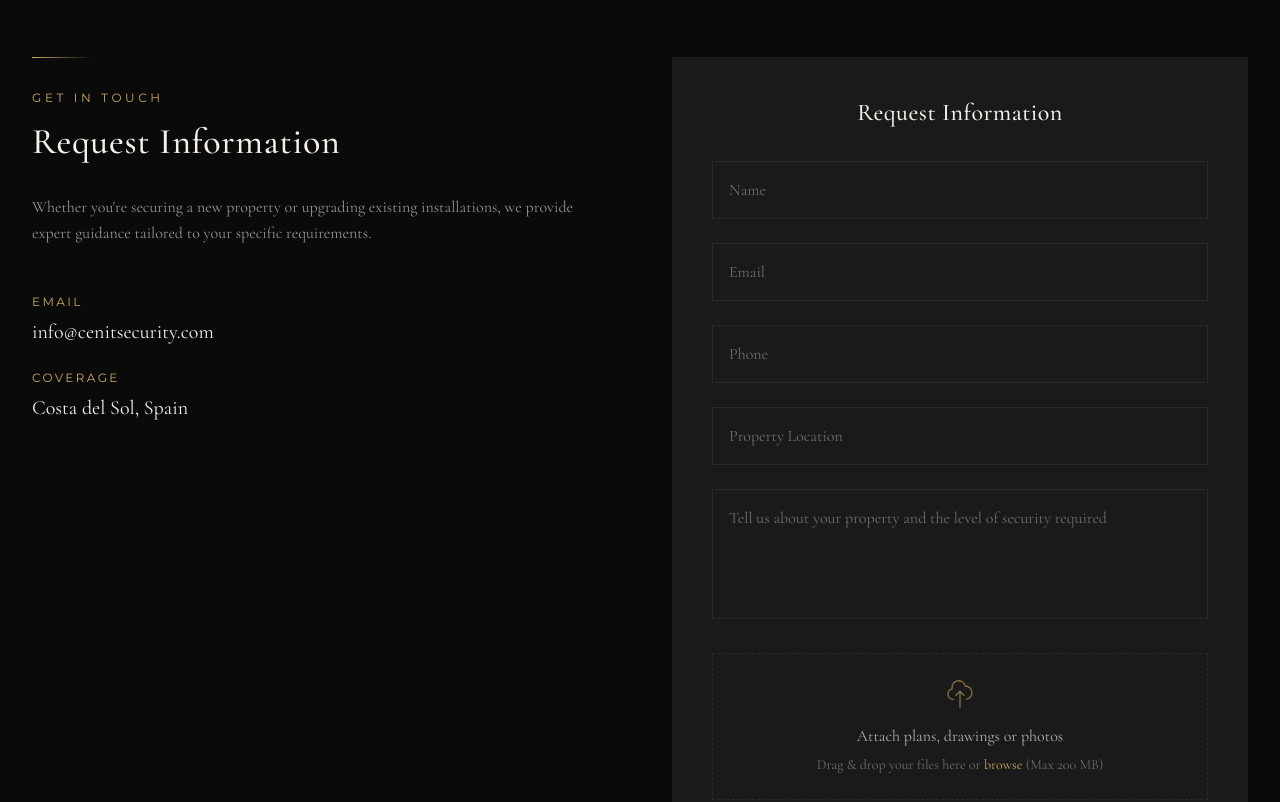
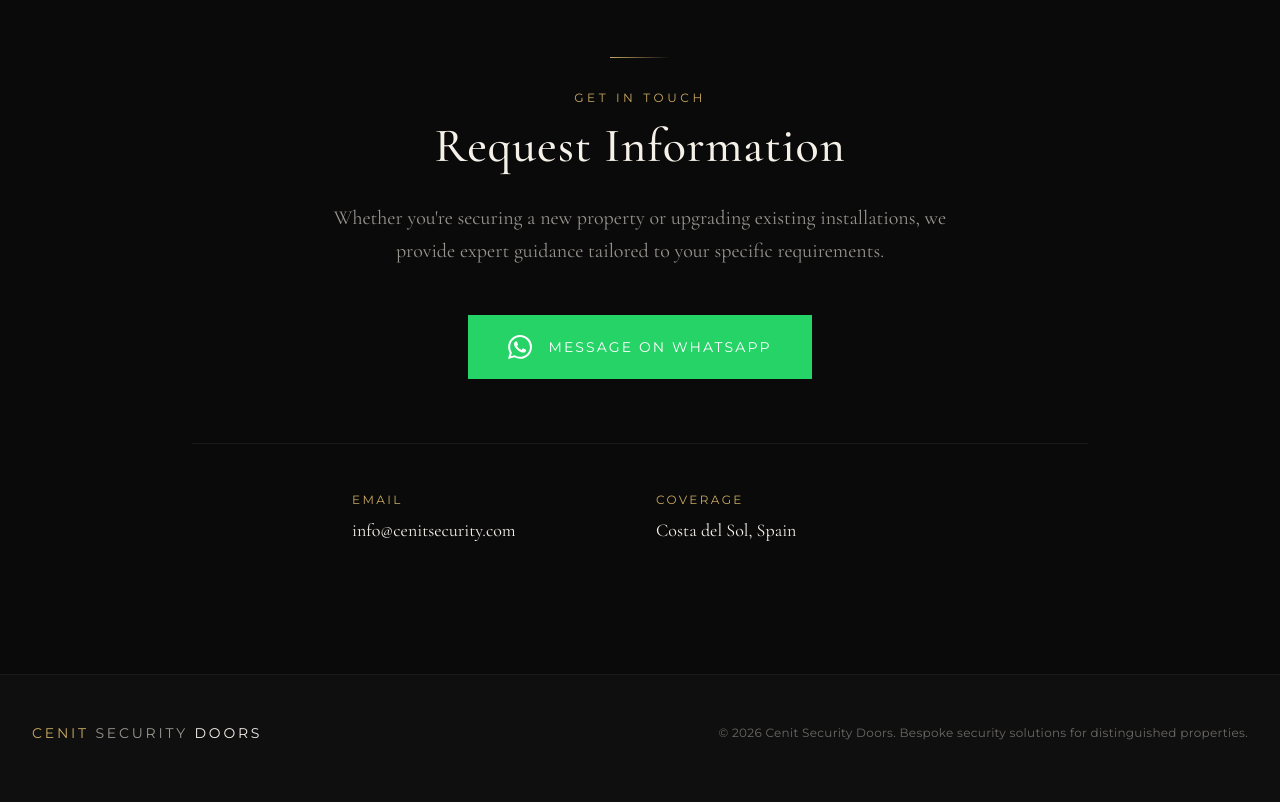
Before and after one commit to 00dkeati/cenit-security-site, a Next.js app: page / in a window 1280 px wide. Shown: the part 5620-6422 px from the top of the page. Built offline with nearby package versions, Linux system fonts and the light colour scheme.

Commit message:
Replace contact forms with WhatsApp button

```diff
--- a/src/app/page.tsx
+++ b/src/app/page.tsx
@@ -250,7 +250,12 @@
           <p className="text-xl text-[#f5f0e8]/60 leading-relaxed mb-12 max-w-2xl mx-auto">
             Every project begins with a private consultation. Contact us to arrange a discreet assessment of your property.
           </p>
-          <a href="#contact" className="btn-luxury inline-block">
+          <a
+            href="https://wa.me/34600000000?text=Hello%2C%20I%27m%20interested%20in%20security%20doors%20for%20my%20property"
+            target="_blank"
+            rel="noopener noreferrer"
+            className="btn-luxury inline-block"
+          >
             Arrange Consultation
           </a>
         </div>
@@ -258,80 +263,41 @@
 
       {/* Contact Section */}
       <section id="contact" className="py-32 px-8 bg-[#0a0a0a] border-t border-[#1a1a1a]">
-        <div className="max-w-7xl mx-auto">
-          <div className="grid lg:grid-cols-2 gap-16">
-            <div>
-              <div className="gold-line mb-8" />
+        <div className="max-w-4xl mx-auto text-center">
+          <div className="gold-line mx-auto mb-8" />
           <p className="font-sans text-[#c9a961] text-xs tracking-[0.3em] uppercase mb-4">
             Get in Touch
           </p>
-              <h2 className="text-4xl font-light mb-8">
+          <h2 className="text-4xl md:text-5xl font-light mb-8">
             Request Information
           </h2>
-              <p className="text-[#f5f0e8]/60 leading-relaxed mb-12">
+          <p className="text-xl text-[#f5f0e8]/60 leading-relaxed mb-12 max-w-2xl mx-auto">
             Whether you&apos;re securing a new property or upgrading existing installations, we provide expert guidance tailored to your specific requirements.
           </p>
-              <div className="space-y-6">
+
+          {/* WhatsApp Button */}
+          <a
+            href="https://wa.me/34600000000?text=Hello%2C%20I%27m%20interested%20in%20security%20doors%20for%20my%20property%20in%20Costa%20del%20Sol"
+            target="_blank"
+            rel="noopener noreferrer"
+            className="inline-flex items-center gap-4 px-10 py-5 bg-[#25D366] hover:bg-[#20bd5a] text-white font-sans text-sm tracking-[0.15em] uppercase transition-colors"
+          >
+            <svg className="w-6 h-6" fill="currentColor" viewBox="0 0 24 24">
+              <path d="M17.472 14.382c-.297-.149-1.758-.867-2.03-.967-.273-.099-.471-.148-.67.15-.197.297-.767.966-.94 1.164-.173.199-.347.223-.644.075-.297-.15-1.255-.463-2.39-1.475-.883-.788-1.48-1.761-1.653-2.059-.173-.297-.018-.458.13-.606.134-.133.298-.347.446-.52.149-.174.198-.298.298-.497.099-.198.05-.371-.025-.52-.075-.149-.669-1.612-.916-2.207-.242-.579-.487-.5-.669-.51-.173-.008-.371-.01-.57-.01-.198 0-.52.074-.792.372-.272.297-1.04 1.016-1.04 2.479 0 1.462 1.065 2.875 1.213 3.074.149.198 2.096 3.2 5.077 4.487.709.306 1.262.489 1.694.625.712.227 1.36.195 1.871.118.571-.085 1.758-.719 2.006-1.413.248-.694.248-1.289.173-1.413-.074-.124-.272-.198-.57-.347m-5.421 7.403h-.004a9.87 9.87 0 01-5.031-1.378l-.361-.214-3.741.982.998-3.648-.235-.374a9.86 9.86 0 01-1.51-5.26c.001-5.45 4.436-9.884 9.888-9.884 2.64 0 5.122 1.03 6.988 2.898a9.825 9.825 0 012.893 6.994c-.003 5.45-4.437 9.884-9.885 9.884m8.413-18.297A11.815 11.815 0 0012.05 0C5.495 0 .16 5.335.157 11.892c0 2.096.547 4.142 1.588 5.945L.057 24l6.305-1.654a11.882 11.882 0 005.683 1.448h.005c6.554 0 11.89-5.335 11.893-11.893a11.821 11.821 0 00-3.48-8.413z"/>
+            </svg>
+            Message on WhatsApp
+          </a>
+
+          <div className="mt-16 pt-12 border-t border-[#1a1a1a]">
+            <div className="grid md:grid-cols-2 gap-8 max-w-xl mx-auto text-left">
               <div>
                 <p className="font-sans text-xs tracking-[0.2em] uppercase text-[#c9a961] mb-2">Email</p>
-                  <p className="text-xl">info@cenitsecurity.com</p>
+                <a href="mailto:info@cenitsecurity.com" className="text-lg hover:text-[#c9a961] transition-colors">info@cenitsecurity.com</a>
               </div>
               <div>
                 <p className="font-sans text-xs tracking-[0.2em] uppercase text-[#c9a961] mb-2">Coverage</p>
-                  <p className="text-xl">Costa del Sol, Spain</p>
+                <p className="text-lg">Costa del Sol, Spain</p>
               </div>
-              </div>
-            </div>
-            <div className="bg-[#1a1a1a] p-10">
-              <h3 className="text-2xl font-light text-center mb-8">Request Information</h3>
-              <form className="space-y-6">
-                <div>
-                  <input
-                    type="text"
-                    placeholder="Name"
-                    className="w-full bg-transparent border border-[#2a2a2a] px-4 py-4 text-base focus:border-[#c9a961] outline-none transition-colors placeholder:text-[#f5f0e8]/40"
-                  />
-                </div>
-                <div>
-                  <input
-                    type="email"
-                    placeholder="Email"
-                    className="w-full bg-transparent border border-[#2a2a2a] px-4 py-4 text-base focus:border-[#c9a961] outline-none transition-colors placeholder:text-[#f5f0e8]/40"
-                  />
-                </div>
-                <div>
-                  <input
-                    type="tel"
-                    placeholder="Phone"
-                    className="w-full bg-transparent border border-[#2a2a2a] px-4 py-4 text-base focus:border-[#c9a961] outline-none transition-colors placeholder:text-[#f5f0e8]/40"
-                  />
-                </div>
-                <div>
-                  <input
-                    type="text"
-                    placeholder="Property Location"
-                    className="w-full bg-transparent border border-[#2a2a2a] px-4 py-4 text-base focus:border-[#c9a961] outline-none transition-colors placeholder:text-[#f5f0e8]/40"
-                  />
-                </div>
-                <div>
-                  <textarea
-                    rows={4}
-                    placeholder="Tell us about your property and the level of security required"
-                    className="w-full bg-transparent border border-[#2a2a2a] px-4 py-4 text-base focus:border-[#c9a961] outline-none transition-colors resize-none placeholder:text-[#f5f0e8]/40"
-                  />
-                </div>
-                <div className="border border-dashed border-[#2a2a2a] p-6 text-center">
-                  <svg className="w-8 h-8 mx-auto mb-3 text-[#c9a961]/60" fill="none" stroke="currentColor" viewBox="0 0 24 24">
-                    <path strokeLinecap="round" strokeLinejoin="round" strokeWidth={1} d="M7 16a4 4 0 01-.88-7.903A5 5 0 1115.9 6L16 6a5 5 0 011 9.9M15 13l-3-3m0 0l-3 3m3-3v12" />
-                  </svg>
-                  <p className="text-[#f5f0e8]/70 mb-1">Attach plans, drawings or photos</p>
-                  <p className="text-sm text-[#f5f0e8]/40">Drag & drop your files here or <span className="text-[#c9a961]">browse</span> (Max 200 MB)</p>
-                  <input type="file" className="hidden" multiple accept="image/*,.pdf,.dwg" />
-                </div>
-                <button type="submit" className="w-full py-4 border border-[#c9a961]/30 text-[#c9a961] font-sans text-sm tracking-[0.2em] uppercase hover:bg-[#c9a961] hover:text-[#0f0f0f] transition-colors mt-4">
-                  Submit
-                </button>
-              </form>
             </div>
           </div>
         </div>
```
Lines whose indentation alone changed are shown as unchanged.
